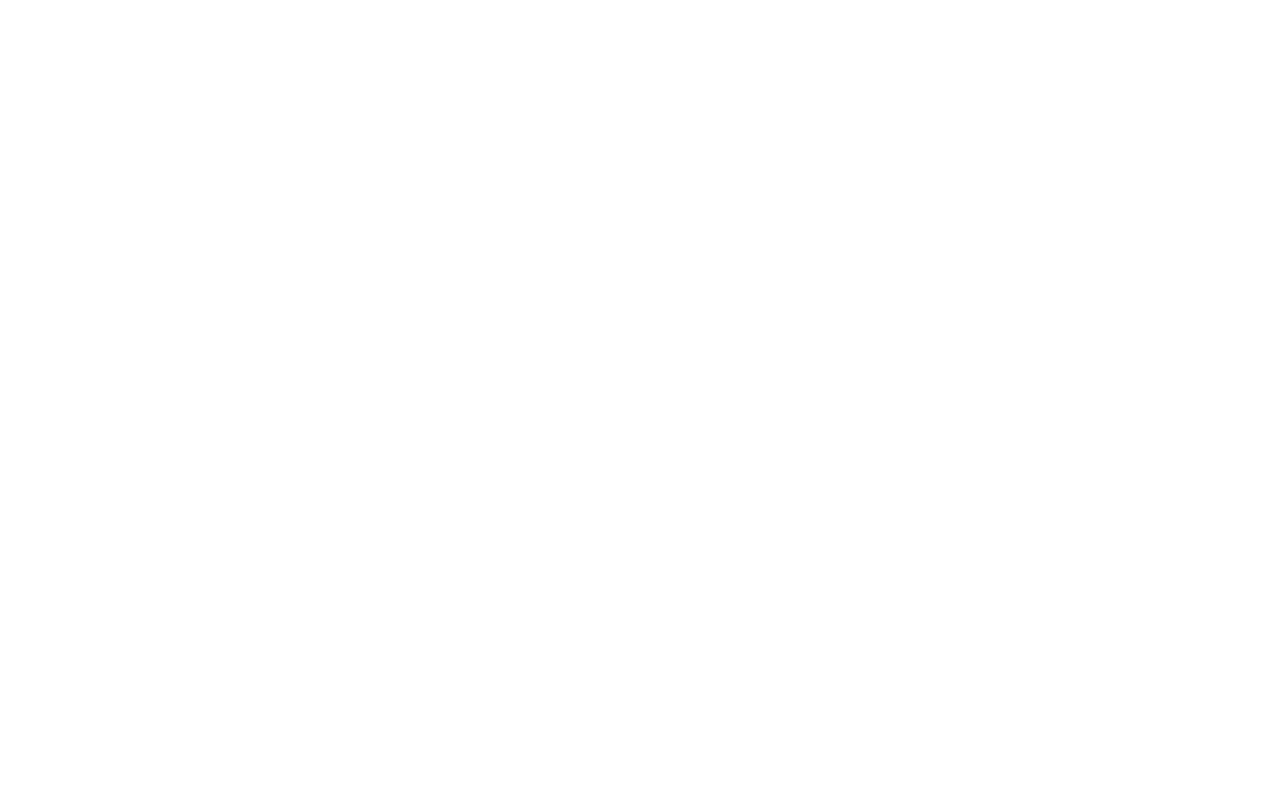
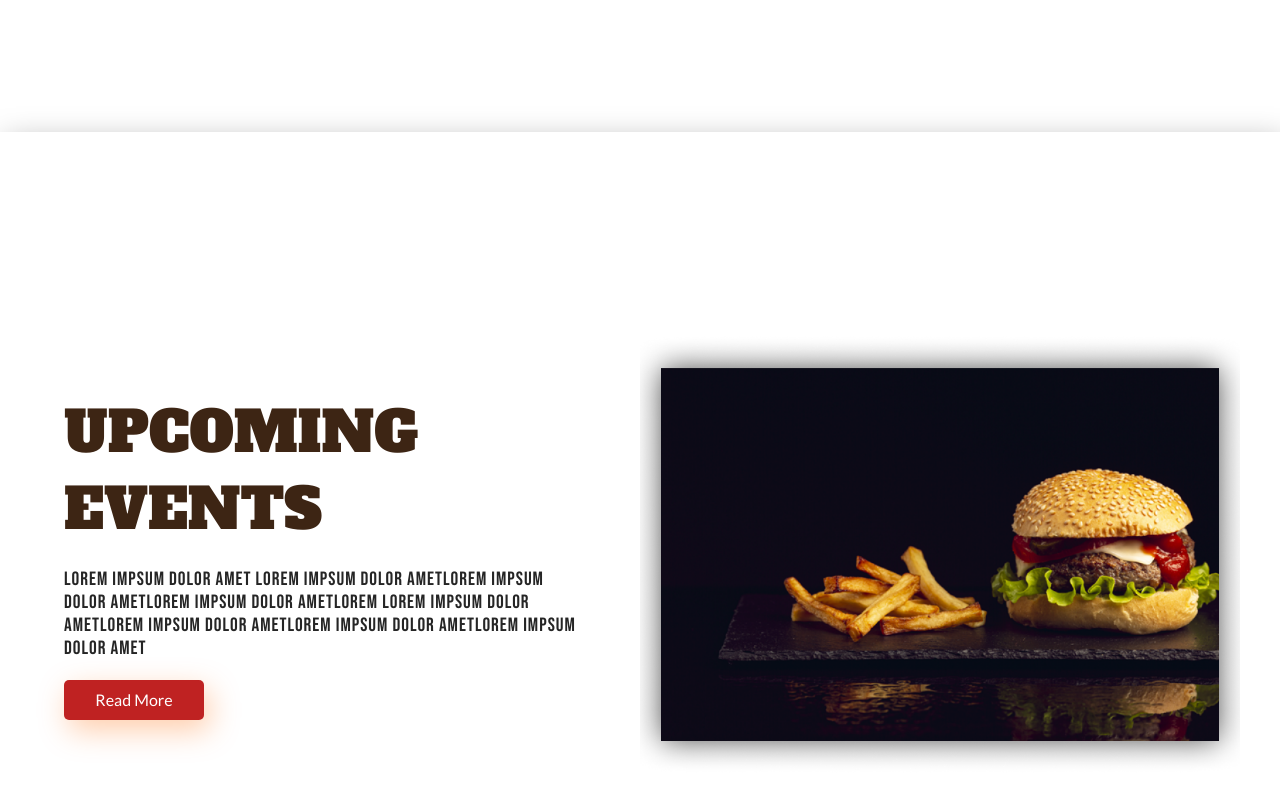
Before and after one commit to a-dubaj/Rest.Burger, a React (Create React App) app: page / in a window 1280 px wide. Shown: the part 1696-2496 px from the top of the page. Before the commit the page ends 1728 px from the top, so only its background shows below. Built offline with nearby package versions, Linux system fonts and the light colour scheme.

Commit message:
Update About section

```diff
--- a/src/App.js
+++ b/src/App.js
@@ -3,8 +3,9 @@
 import Navbar from './Components/Navbar'
 import Header from './Components/Header'
 import Products from './Components/Products'
+import About from './Components/About'
 import { css } from "@emotion/core";
-import PropagateLoader from 'react-spinners/PropagateLoader'
+import PropagateLoader from 'react-spinners/ScaleLoader'
 
 
 function App() {
@@ -32,6 +33,7 @@
         <Navbar/>
         <Header/>
         <Products/>
+        <About/>
         </>
       }
     </div>
--- /dev/null
+++ b/src/Components/About.jsx
@@ -0,0 +1,20 @@
+import React from 'react'
+import aboutimage from '../images/about.png'
+
+function About(){
+    return(
+        <div id='about'>
+            <div className='about-text'>
+                <h1>UPCOMING EVENTS</h1>
+                <p>Lorem impsum dolor amet Lorem impsum dolor ametLorem impsum dolor ametLorem impsum dolor ametLorem
+                Lorem impsum dolor ametLorem impsum dolor ametLorem impsum dolor ametLorem impsum dolor amet</p>
+                <button>Read More</button>
+            </div>
+            <div className='about-image'>
+                <img src={aboutimage} alt=''/>
+            </div>
+        </div>
+    )
+}
+
+export default About
```
